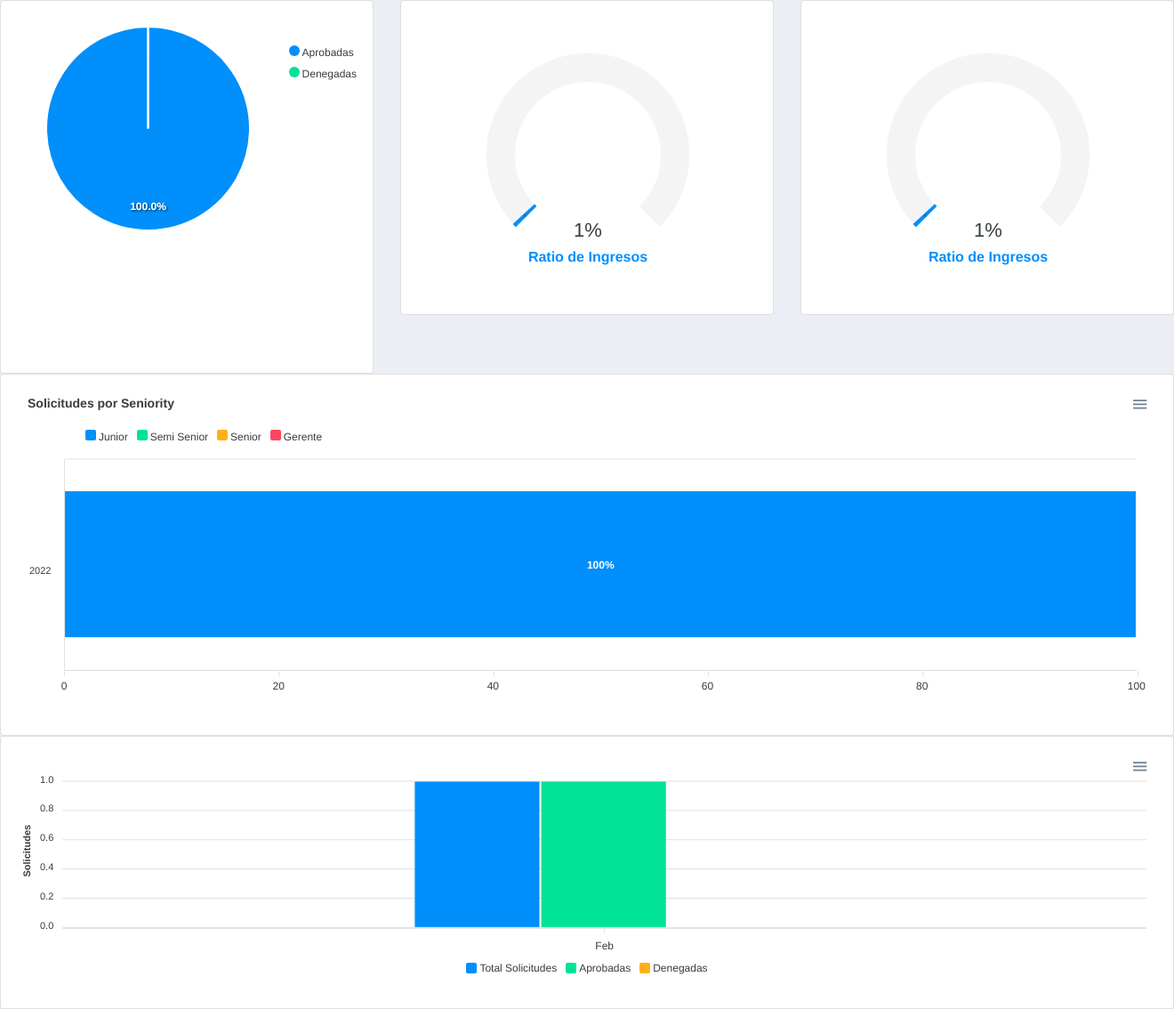
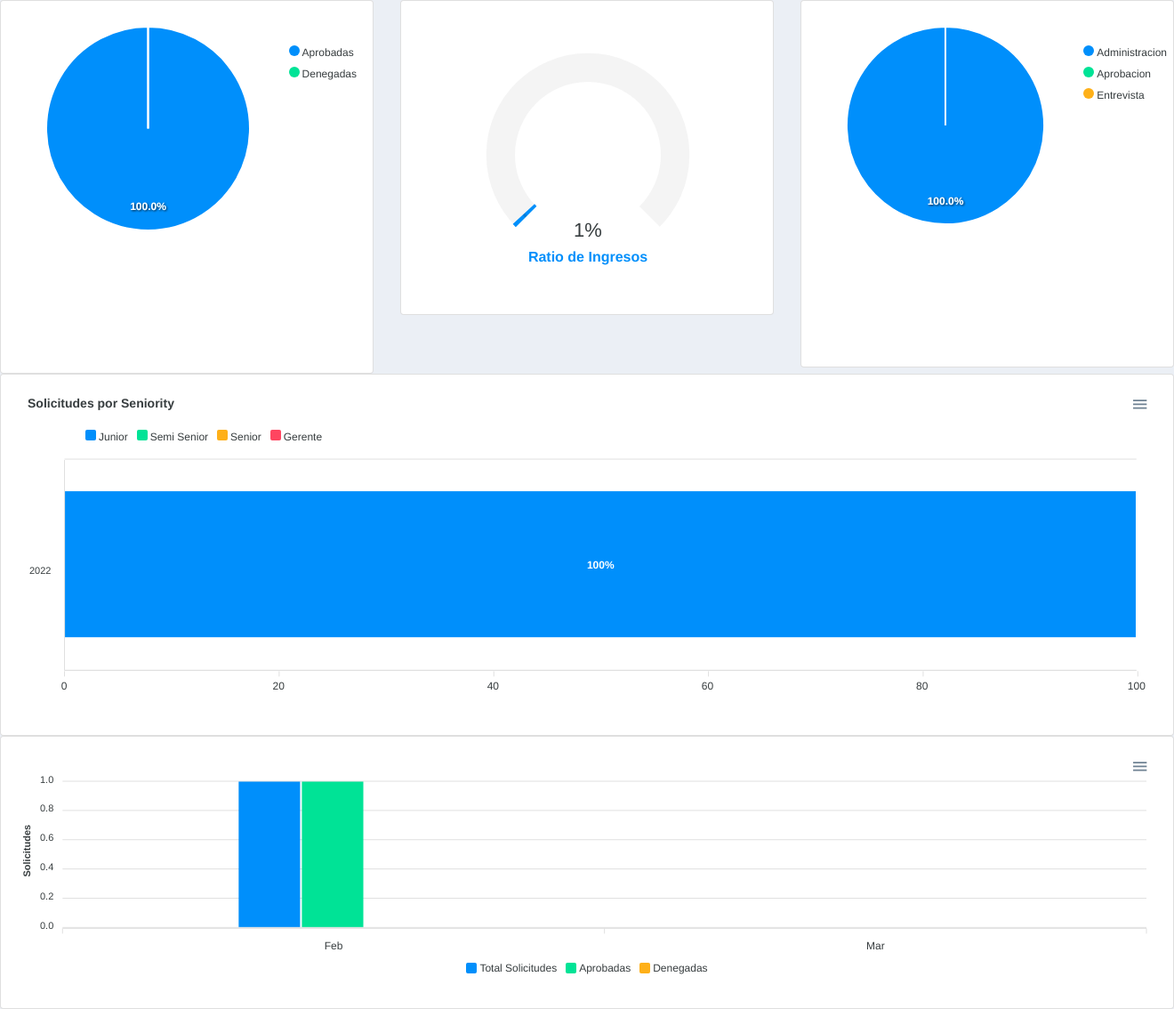
Before and after one commit to gastonc90/pp3, a Django app: page / in a window 1320 px wide. Shown: the part 56-1190 px from the top of that part at 89% size. Run offline with Django 4.2, Linux system fonts and the light colour scheme; the first user in the database is signed in; tables that the repository leaves empty hold one stand-in row (Sample ...); the page is wider than the window, and the part outside it is not shown; some libraries are stand-ins or nearby versions.

Commit message:
Dashboard seven

```diff
--- a/recruit/RecruiterApp/templates/RecruiterApp/base.html
+++ b/recruit/RecruiterApp/templates/RecruiterApp/base.html
@@ -42,7 +42,7 @@
                     </div>
                     <div class="col-lg-4">
                         <div class="card">
-                            <div class="card-body sm">
+                            <div class="card-body sm" style="margin-bottom:8.0em;">
                                 <div id="chart5"></div>
                             </div>
                         </div>
@@ -125,7 +125,7 @@
           data: [{{total_solicitudes|safe}}]
         }, {
           name: 'Aprobadas',
-          data: [{{aprobadas|safe}}]
+          data: [{{aprobadas|safe}},'0']
         }, {
           name: 'Denegadas',
           data: [{{denegadas|safe}}]
@@ -150,7 +150,7 @@
           colors: ['transparent']
         },
         xaxis: {
-          categories: ['Feb'],
+          categories: ['Feb','Mar'],
         },
         yaxis: {
           title: {
@@ -218,9 +218,8 @@
        };
 
        var chart = new ApexCharts(document.querySelector("#chart3"), options);
-       var charter = new ApexCharts(document.querySelector("#chart5"), options);
        chart.render();
-       charter.render();
+
 
 
        var options = {
@@ -279,6 +278,28 @@
                var chart = new ApexCharts(document.querySelector("#chart4"), options);
                chart.render();
 
+               var options = {
+                  series: [{{etapa_administracion|safe}}, {{etapa_aprobacion|safe}},{{etapa_entrevista|safe}}],
+                  chart: {
+                  width: 411,
+                  type: 'pie',
+                },
+                labels: ['Administracion', 'Aprobacion', 'Entrevista'],
+                responsive: [{
+                  breakpoint: 480,
+                  options: {
+                    chart: {
+                      width: 200
+                    },
+                    legend: {
+                      position: 'bottom'
+                    }
+                  }
+                }]
+                };
+
+                var chart = new ApexCharts(document.querySelector("#chart5"), options);
+                chart.render();
 
 
         </script>
--- a/recruit/RecruiterApp/views.py
+++ b/recruit/RecruiterApp/views.py
@@ -26,13 +26,17 @@ def base(request):
     semi_senior = solicitud_posicion.filter(seniority='Semi Senior').count()
     senior = solicitud_posicion.filter(seniority='Senior').count()
     gerente = solicitud_posicion.filter(seniority='Gerente').count()
+    etapa_administracion = solicitud_posicion.filter(etapa='Administracion').count()
+    etapa_aprobacion = solicitud_posicion.filter(etapa='Aprobacion').count()
+    etapa_entrevista = solicitud_posicion.filter(etapa='Entrevista').count()
+
 
 
     contexto = {'aprobadas':aprobadas,'denegadas':denegadas,
                 'total_solicitudes':total_solicitudes, 'ingresados':ingresados,
                 'junior':junior, 'semi_senior':semi_senior, 'senior':senior,
-                'gerente':gerente}
-
+                'gerente':gerente, 'etapa_administracion':etapa_administracion,
+                'etapa_aprobacion':etapa_aprobacion, 'etapa_entrevista':etapa_entrevista}
     return render(request,'RecruiterApp/base.html', contexto)
 
 
```
